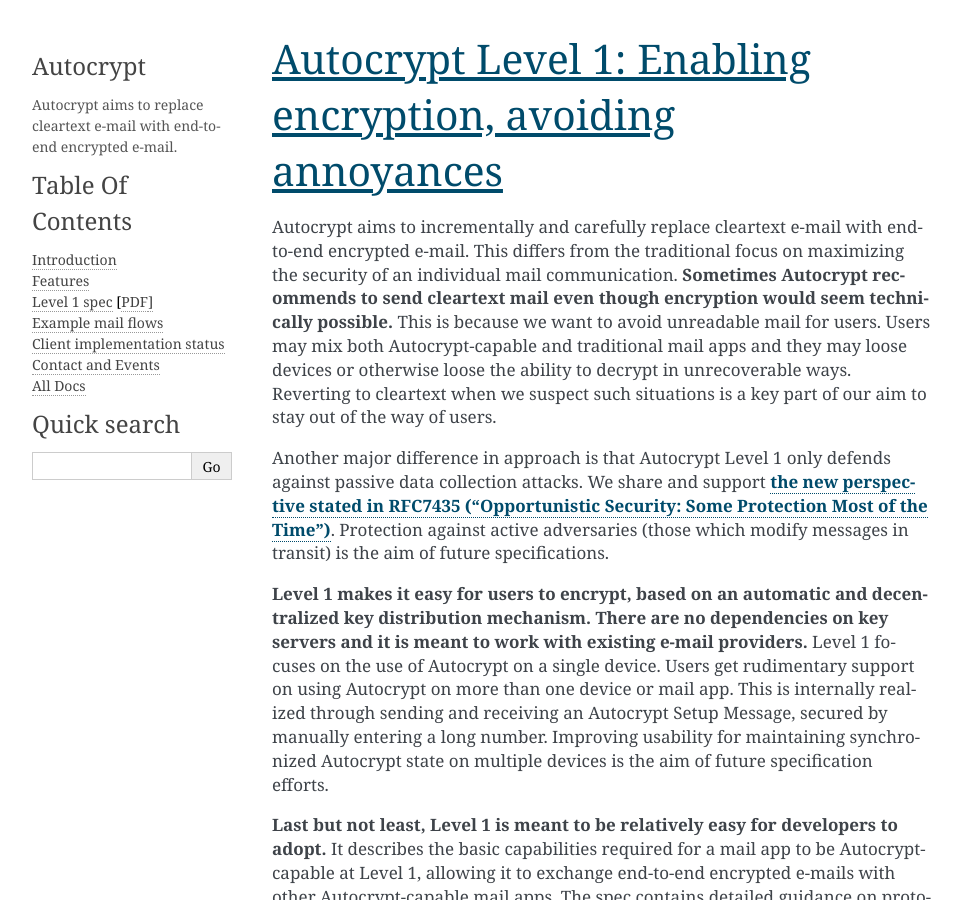
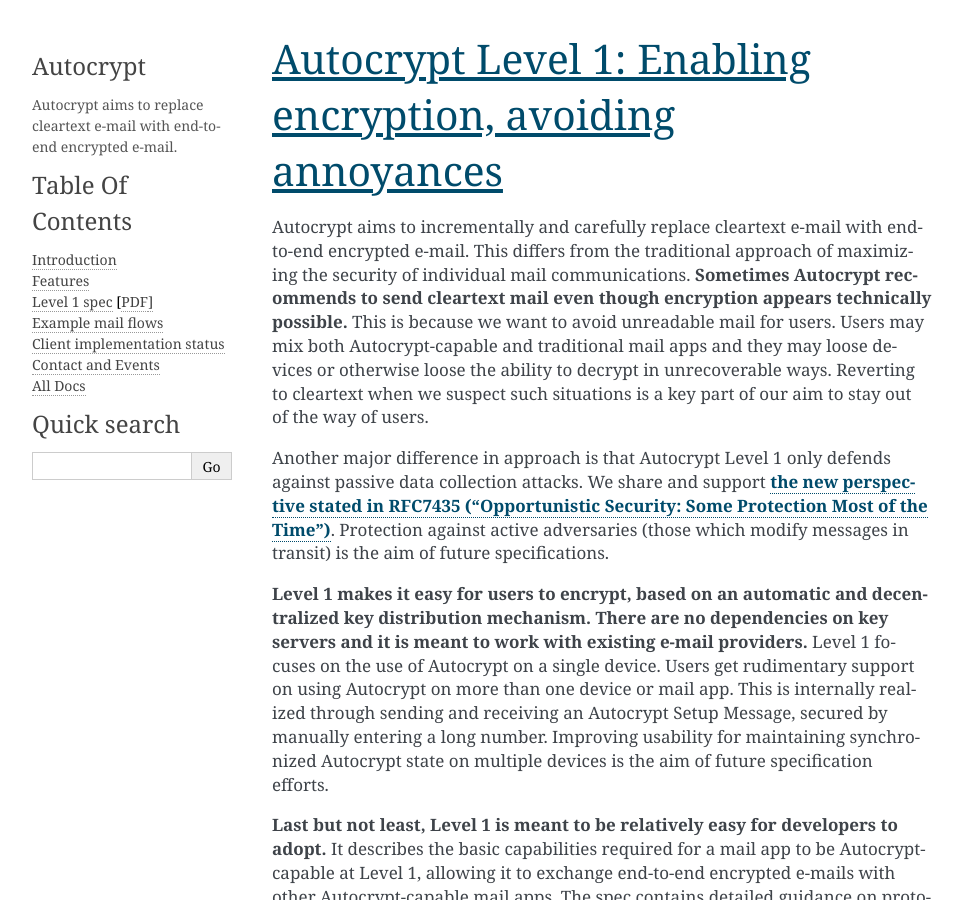
Before and after one commit to autocrypt/autocrypt, a Sphinx documentation site: the page built from doc/level1.rst, in a window 1280 px wide and 900 px high. Shown: the whole window, without its empty margins (148-1110 px from the left). Built offline with Sphinx 7.4.7, drawn with Linux system fonts in a browser that asks for light colours.

Commit message:
some refinements

```diff
--- a/doc/level1.rst
+++ b/doc/level1.rst
@@ -7,13 +7,13 @@
 ===========================================================
 
 Autocrypt aims to incrementally and carefully replace cleartext e-mail
-with end-to-end encrypted e-mail. This differs from the traditional focus
-on maximizing the security of an individual mail communication.
+with end-to-end encrypted e-mail. This differs from the traditional approach
+of maximizing the security of individual mail communications.
 **Sometimes Autocrypt recommends to send cleartext mail even though
-encryption would seem technically possible.** This is because we want to
+encryption appears technically possible.** This is because we want to
 avoid unreadable mail for users. Users may mix both Autocrypt-capable
 and traditional mail apps and they may loose devices or otherwise loose
-the ability to decrypt in unrecoverable ways.  Reverting to cleartext
+the ability to decrypt in unrecoverable ways. Reverting to cleartext
 when we suspect such situations is a key part of our aim to stay out of
 the way of users.
 
```
